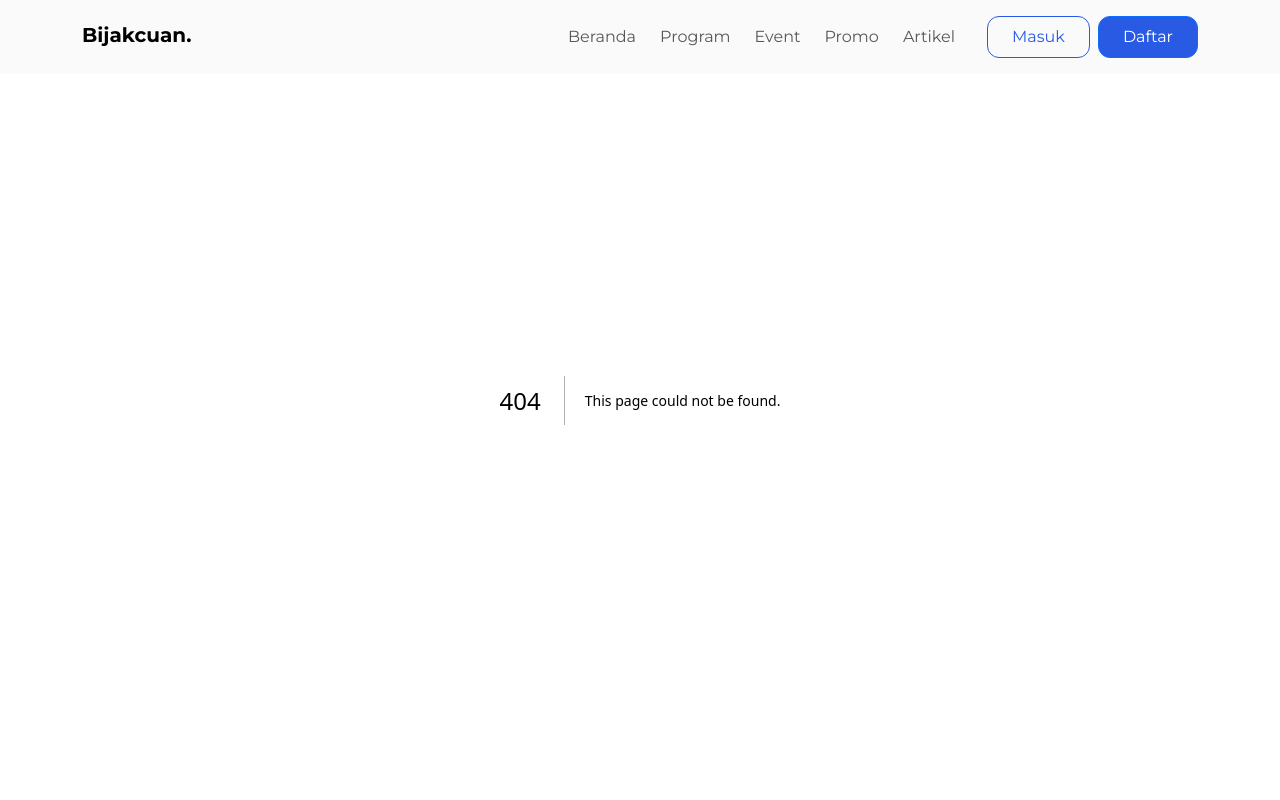
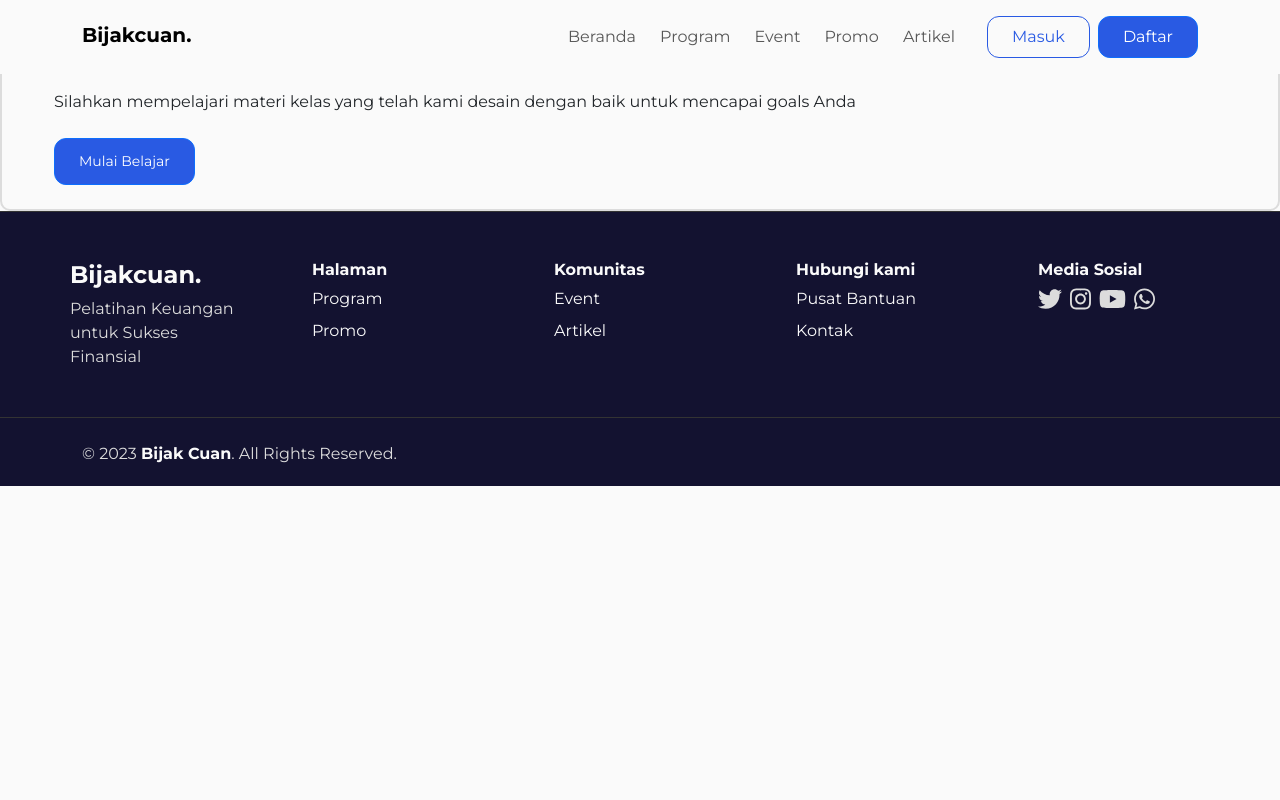
Before and after one commit to afrizalyogi/bijak-cuan, a Next.js app: page /profil/kursus in a window 1280 px wide. Before the commit this address had no page. Shown: the top 800 px of the page. Built offline with nearby package versions, Linux system fonts and the light colour scheme.

Commit message:
Add Kursus Saya Page

```diff
--- /dev/null
+++ b/src/app/profil/kursus/page.jsx
@@ -0,0 +1,23 @@
+import Link from "next/link"
+
+export default function KursusSaya() {
+    return(
+            <div class="card"  style={{borderRadius: '10px'}}>
+                <div class="card-body">
+                    <div class="row mx-3">
+                        <div class="col-md-12 my-3">
+                            <h5>Selamat Belajar</h5>
+                        </div>
+                        <div class="col-md-12">
+                            <p>Silahkan mempelajari materi kelas yang telah kami desain dengan baik untuk mencapai goals Anda</p>
+                        </div>
+                        <div class="col-md-12 mt-4">
+                            <Link href={""} className="btn btn-primary btn-sm">
+                                Mulai Belajar
+                            </Link>
+                        </div>
+                    </div>
+                </div>
+            </div>
+    )
+}
```
